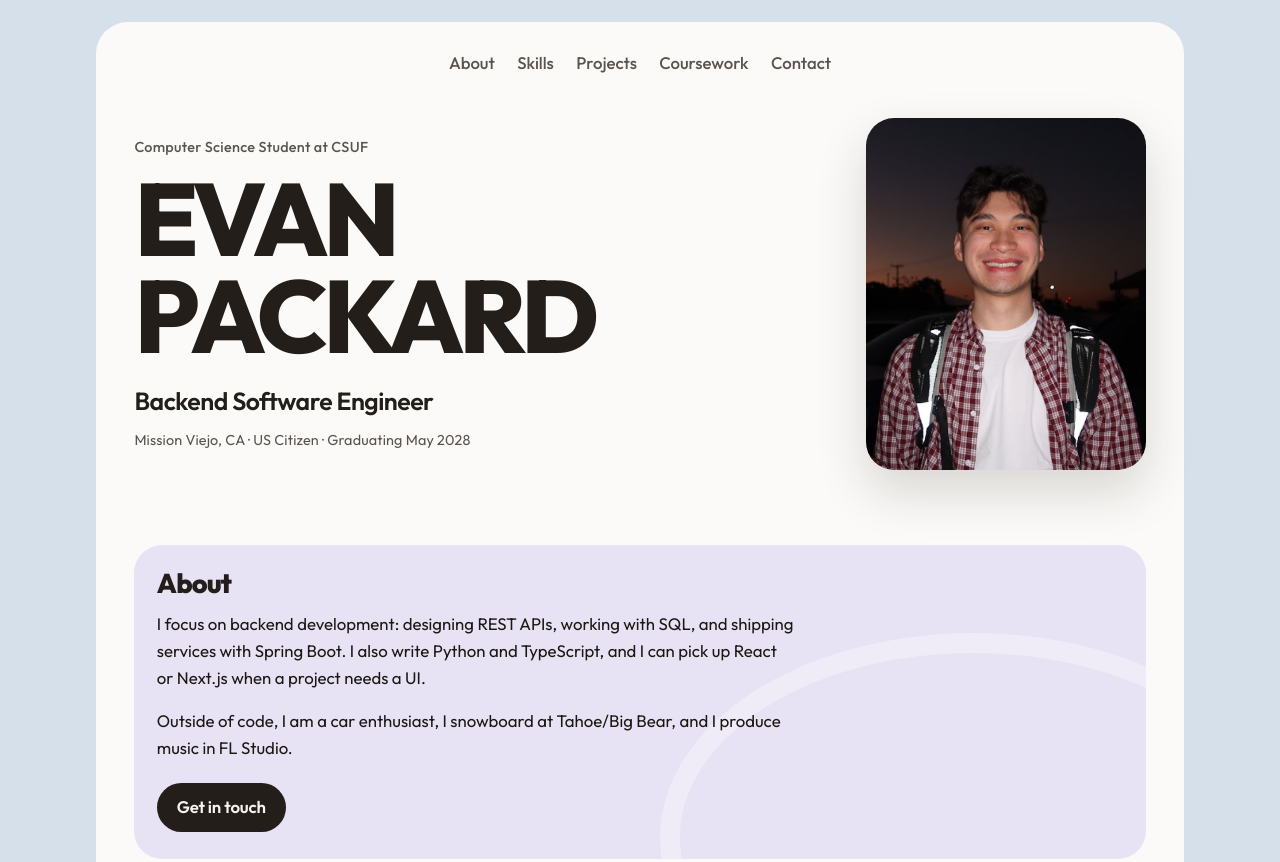
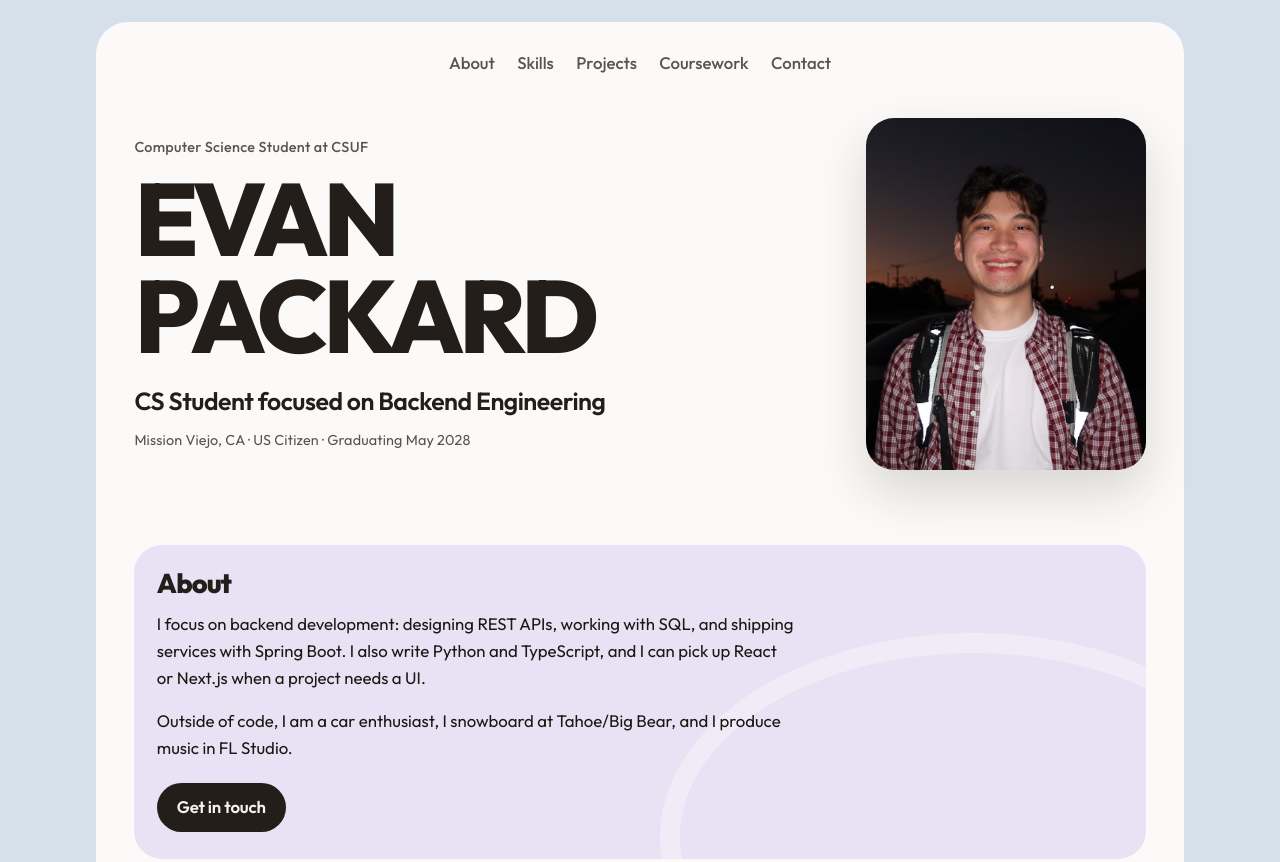
Before and after one commit to evan19kp/portfolio, a plain HTML site: page index.html in a window 1280 px wide. Shown: the top 862 px of the page. Drawn offline with Linux system fonts and the light colour scheme.

Commit message:
updated title

```diff
--- a/index.html
+++ b/index.html
@@ -35,7 +35,7 @@
           <div>
             <p class="eyebrow">Computer Science Student at CSUF</p>
             <h1>Evan<br />Packard</h1>
-            <p class="hero-role">Backend Software Engineer</p>
+            <p class="hero-role">CS Student focused on Backend Engineering</p>
             <p class="meta">
               Mission Viejo, CA · US Citizen · Graduating May 2028
             </p>
```
